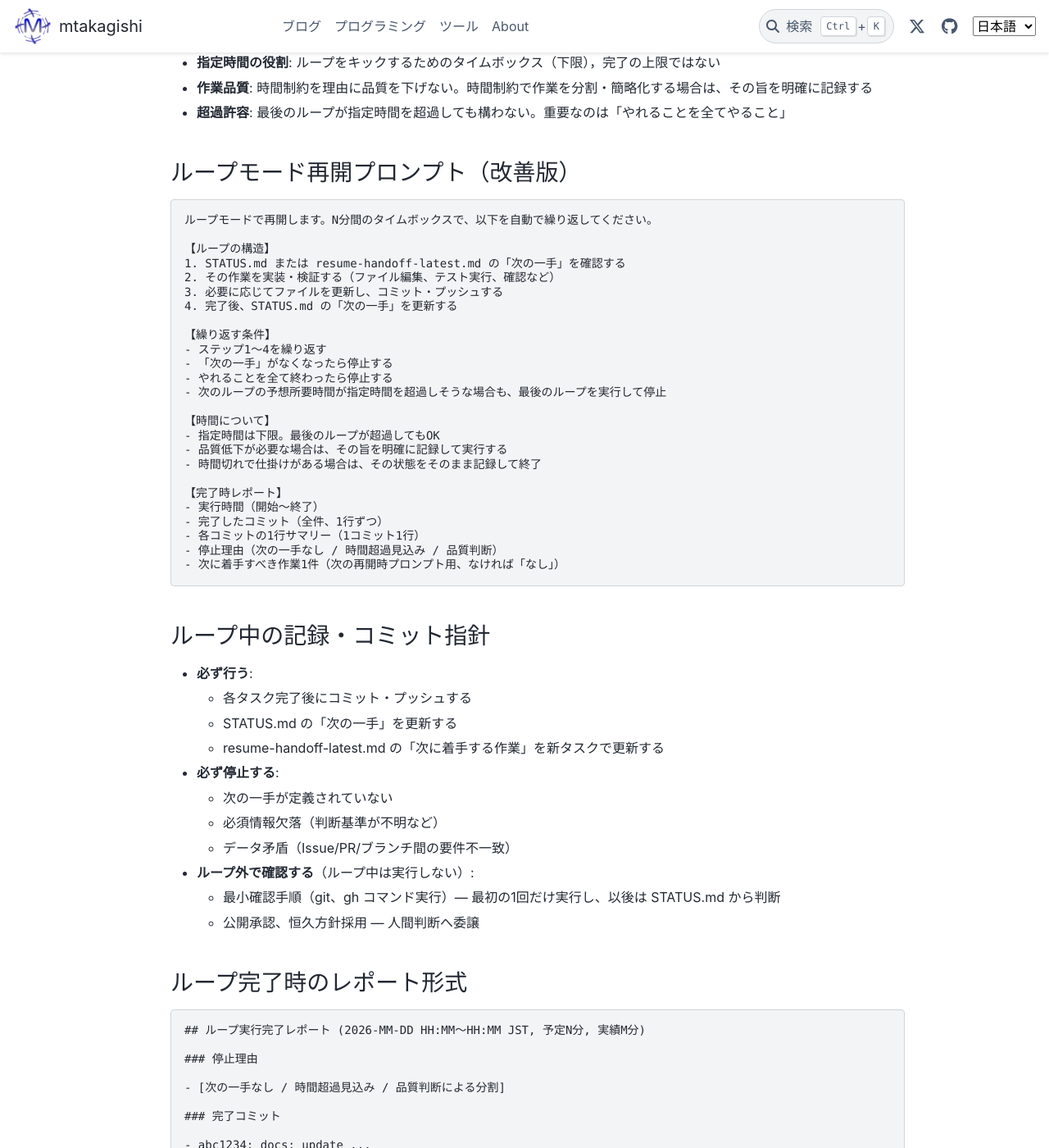
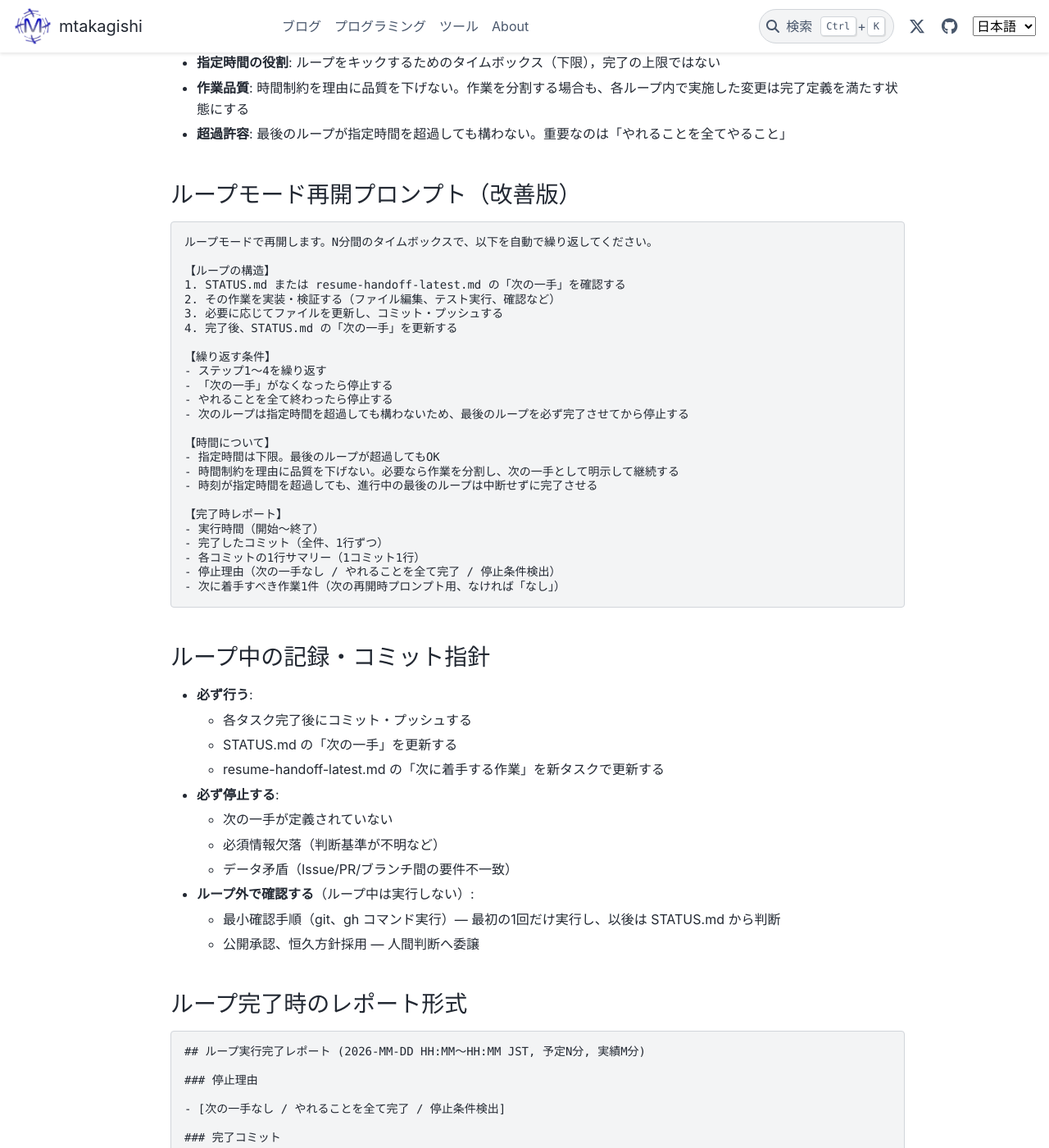
Before and after one commit to mtakagishi/note, a Sphinx documentation site: the page built from docs/agents/resume-minimal-checklist.md, in a window 1280 px wide and 1400 px high, scrolled down 3327 px. Shown: the whole window at 82% size. Built offline with Sphinx 7.4.7 and the PyData theme 0.15.4, drawn with Linux system fonts in a browser that asks for light colours; some of the changed text lies outside the part shown.

Commit message:
docs: align loop-mode policy with quality-first and must-finish final loop

````diff
--- a/docs/agents/resume-minimal-checklist.md
+++ b/docs/agents/resume-minimal-checklist.md
@@ -117,7 +117,7 @@ _notes/sessions/resume-handoff-latest.md を起点に再開してください。
 ### 時間制約の本来の意味
 
 - **指定時間の役割**: ループをキックするためのタイムボックス（下限），完了の上限ではない
-- **作業品質**: 時間制約を理由に品質を下げない。時間制約で作業を分割・簡略化する場合は、その旨を明確に記録する
+- **作業品質**: 時間制約を理由に品質を下げない。作業を分割する場合も、各ループ内で実施した変更は完了定義を満たす状態にする
 - **超過許容**: 最後のループが指定時間を超過しても構わない。重要なのは「やれることを全てやること」
 
 ### ループモード再開プロンプト（改善版）
@@ -135,18 +135,18 @@ _notes/sessions/resume-handoff-latest.md を起点に再開してください。
 - ステップ1～4を繰り返す
 - 「次の一手」がなくなったら停止する
 - やれることを全て終わったら停止する
-- 次のループの予想所要時間が指定時間を超過しそうな場合も、最後のループを実行して停止
+- 次のループは指定時間を超過しても構わないため、最後のループを必ず完了させてから停止する
 
 【時間について】
 - 指定時間は下限。最後のループが超過してもOK
-- 品質低下が必要な場合は、その旨を明確に記録して実行する
-- 時間切れで仕掛けがある場合は、その状態をそのまま記録して終了
+- 時間制約を理由に品質を下げない。必要なら作業を分割し、次の一手として明示して継続する
+- 時刻が指定時間を超過しても、進行中の最後のループは中断せずに完了させる
 
 【完了時レポート】
 - 実行時間（開始～終了）
 - 完了したコミット（全件、1行ずつ）
 - 各コミットの1行サマリー（1コミット1行）
-- 停止理由（次の一手なし / 時間超過見込み / 品質判断）
+- 停止理由（次の一手なし / やれることを全て完了 / 停止条件検出）
 - 次に着手すべき作業1件（次の再開時プロンプト用、なければ「なし」）
 ```
 
@@ -171,7 +171,7 @@ _notes/sessions/resume-handoff-latest.md を起点に再開してください。
 
 ### 停止理由
 
-- [次の一手なし / 時間超過見込み / 品質判断による分割]
+- [次の一手なし / やれることを全て完了 / 停止条件検出]
 
 ### 完了コミット
 
@@ -185,7 +185,7 @@ _notes/sessions/resume-handoff-latest.md を起点に再開してください。
 
 ### 備考
 
-- [超過理由 / 簡略化内容 / 懸念事項など]
+- [超過理由 / 分割した作業の継続先 / 懸念事項など]
 ```
 
 ## 再開コマンドの最小セット例
````
